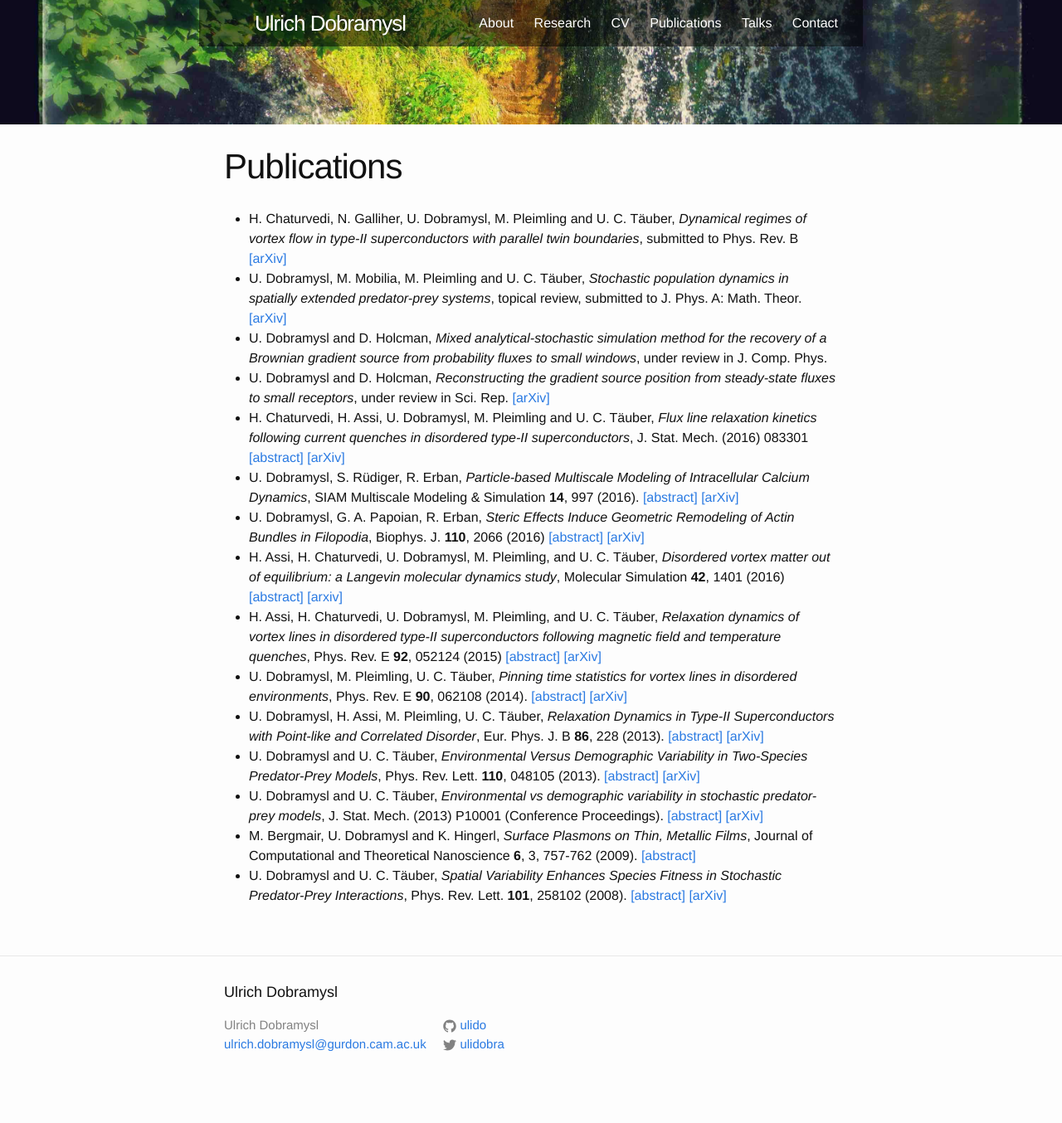
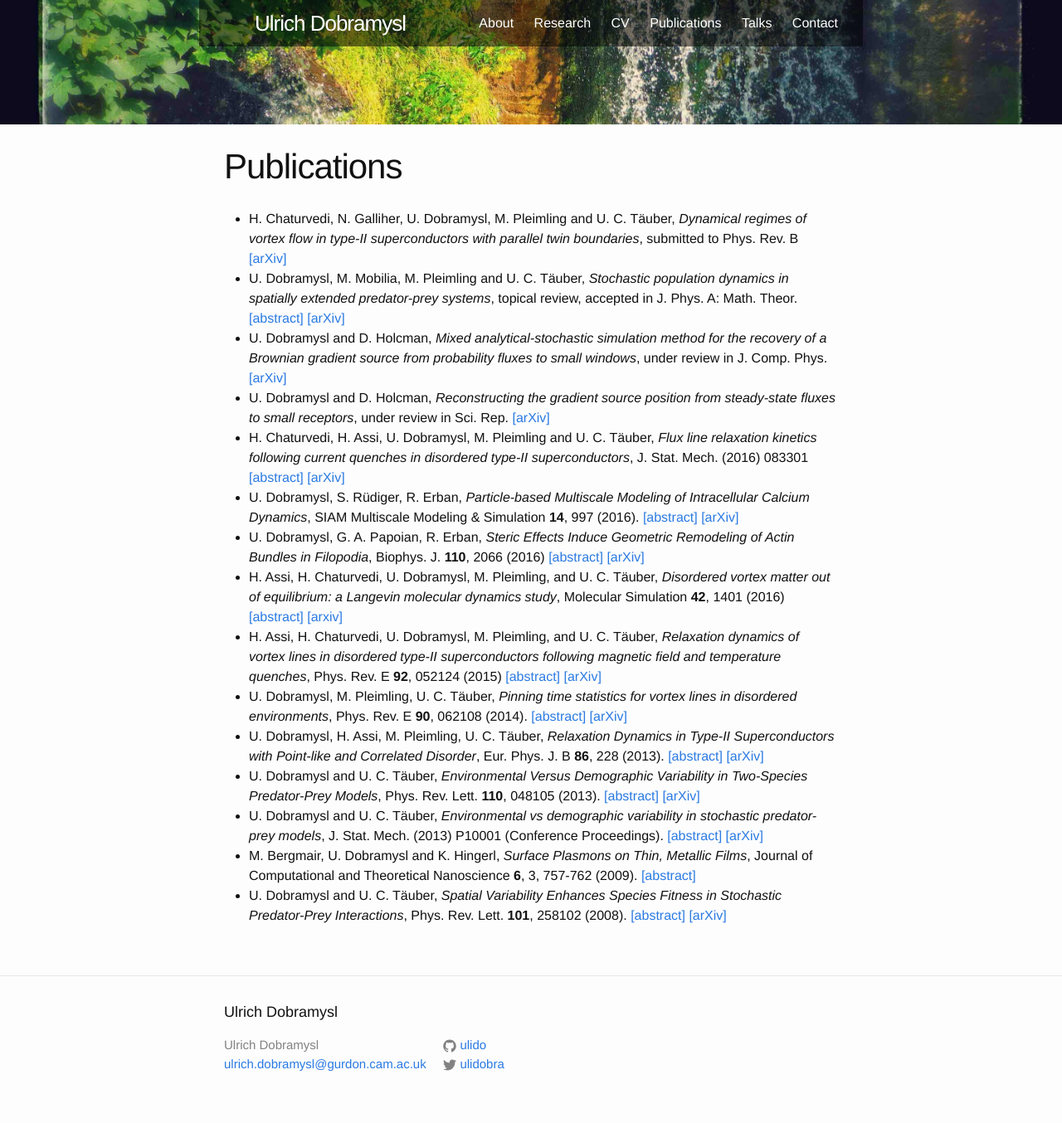
Before and after one commit to ulido/ulido.github.io, a Jekyll site: the page built from 03-publications.md, in a window 1280 px wide. Shown: the whole page at 83% size. Built offline with Jekyll 4.4.1, drawn with Linux system fonts in a browser that asks for light colours; before the commit the page ends 1330 px from its top, so only the background shows below that.

Commit message:
JPhysA review accepted, J Comp Phys arXiv link

```diff
--- a/03-publications.md
+++ b/03-publications.md
@@ -5,8 +5,8 @@ permalink: /publications/
 ---
 
 * H. Chaturvedi, N. Galliher, U. Dobramysl, M. Pleimling and U. C. T&auml;uber, *Dynamical regimes of vortex flow in type-II superconductors with parallel twin boundaries*, submitted to Phys. Rev. B [[arXiv]](https://arxiv.org/abs/1710.03679)
-* U. Dobramysl, M. Mobilia, M. Pleimling and U. C. T&auml;uber, *Stochastic population dynamics in spatially extended predator-prey systems*, topical review, submitted to J. Phys. A: Math. Theor. [[arXiv]](https://arxiv.org/abs/1708.07055)
-* U. Dobramysl and D. Holcman, *Mixed analytical-stochastic simulation method for the recovery of a Brownian gradient source from probability fluxes to small windows*, under review in J. Comp. Phys.
+* U. Dobramysl, M. Mobilia, M. Pleimling and U. C. T&auml;uber, *Stochastic population dynamics in spatially extended predator-prey systems*, topical review, accepted in J. Phys. A: Math. Theor. [[abstract]](http://iopscience.iop.org/article/10.1088/1751-8121/aa95c7) [[arXiv]](https://arxiv.org/abs/1708.07055)
+* U. Dobramysl and D. Holcman, *Mixed analytical-stochastic simulation method for the recovery of a Brownian gradient source from probability fluxes to small windows*, under review in J. Comp. Phys. [[arXiv]](https://arxiv.org/abs/1710.09807)
 * U. Dobramysl and D. Holcman, *Reconstructing the gradient source position from steady-state fluxes to small receptors*, under review in Sci. Rep. [[arXiv]](https://arxiv.org/abs/1705.02529)
 * H. Chaturvedi, H. Assi, U. Dobramysl, M. Pleimling and U. C. T&auml;uber, *Flux line relaxation kinetics following current quenches in disordered type-II superconductors*, J. Stat. Mech. (2016) 083301 [[abstract]](http://dx.doi.org/10.1088/1742-5468/2016/08/083301) [[arXiv]](https://arxiv.org/abs/1606.06100)
 * U. Dobramysl, S. R&uuml;diger, R. Erban, *Particle-based Multiscale Modeling of Intracellular Calcium Dynamics*, SIAM Multiscale Modeling &amp; Simulation **14**, 997 (2016). [[abstract]](http://epubs.siam.org/doi/abs/10.1137/15M1015030) [[arXiv]](https://arxiv.org/abs/1504.00146)
```
